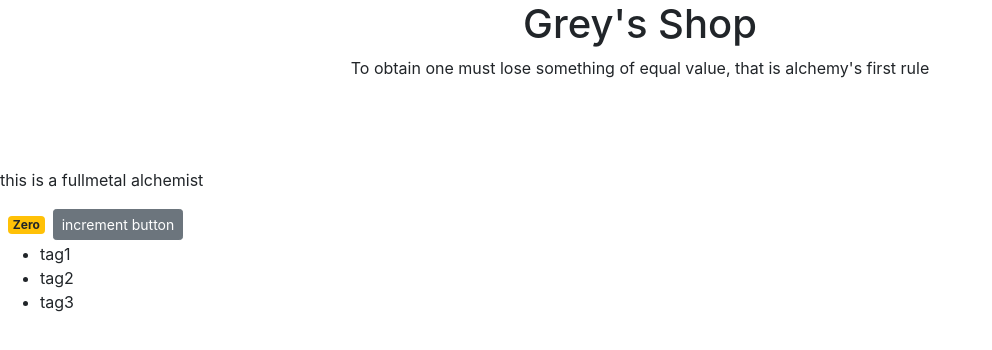
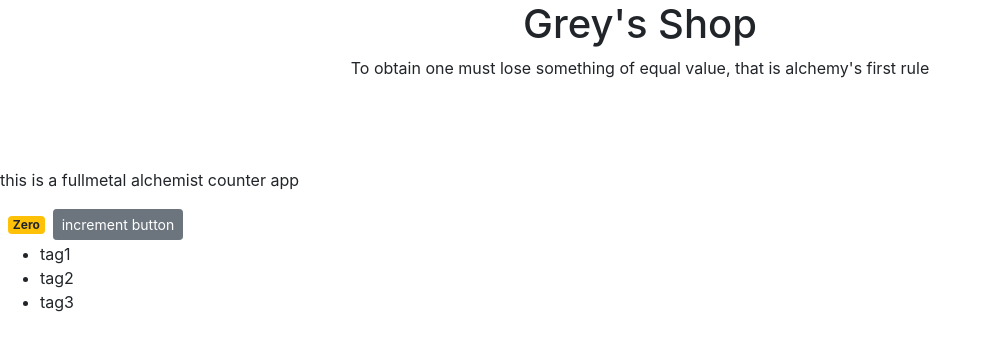
Before and after one commit to Janice-M/counter-app, a React (Create React App) app: page / in a window 1280 px wide. Shown: the top 350 px of the page, without its empty margins (0-992 px from the left). Built offline with nearby package versions, Linux system fonts and the light colour scheme.

Commit message:
class name

```diff
--- a/src/components/counter.jsx
+++ b/src/components/counter.jsx
@@ -19,7 +19,7 @@ class Counter extends Component {
                 <br />
                 <br />
                 <br />
-                <p>this is a fullmetal alchemist</p>
+                <p>this is a fullmetal alchemist counter app</p>
 
                 <span className= {this.getBadgeClasses()}> {this.formatCount()}</span>
                 <button className="btn btn-secondary btn-sm">increment button</button>
```
